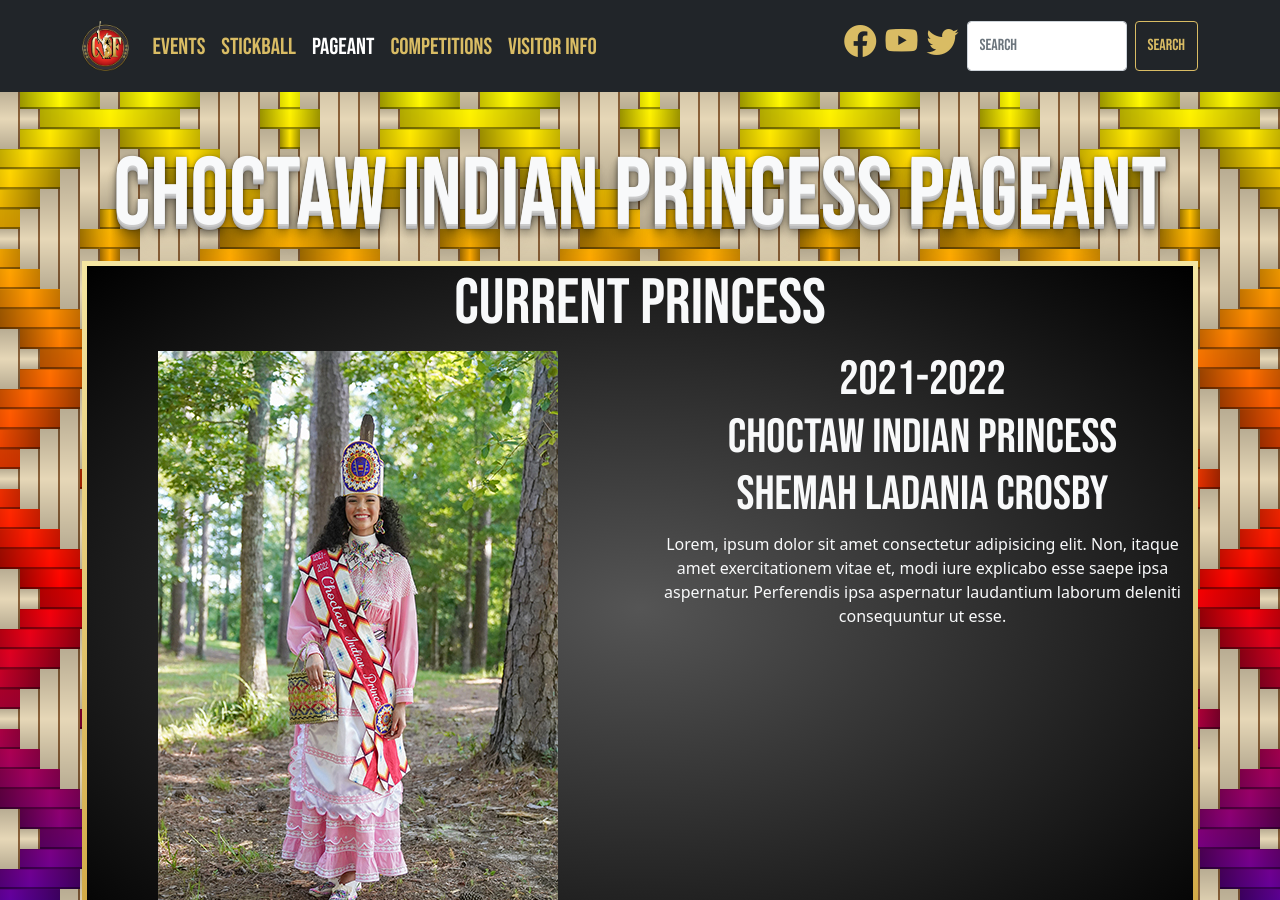
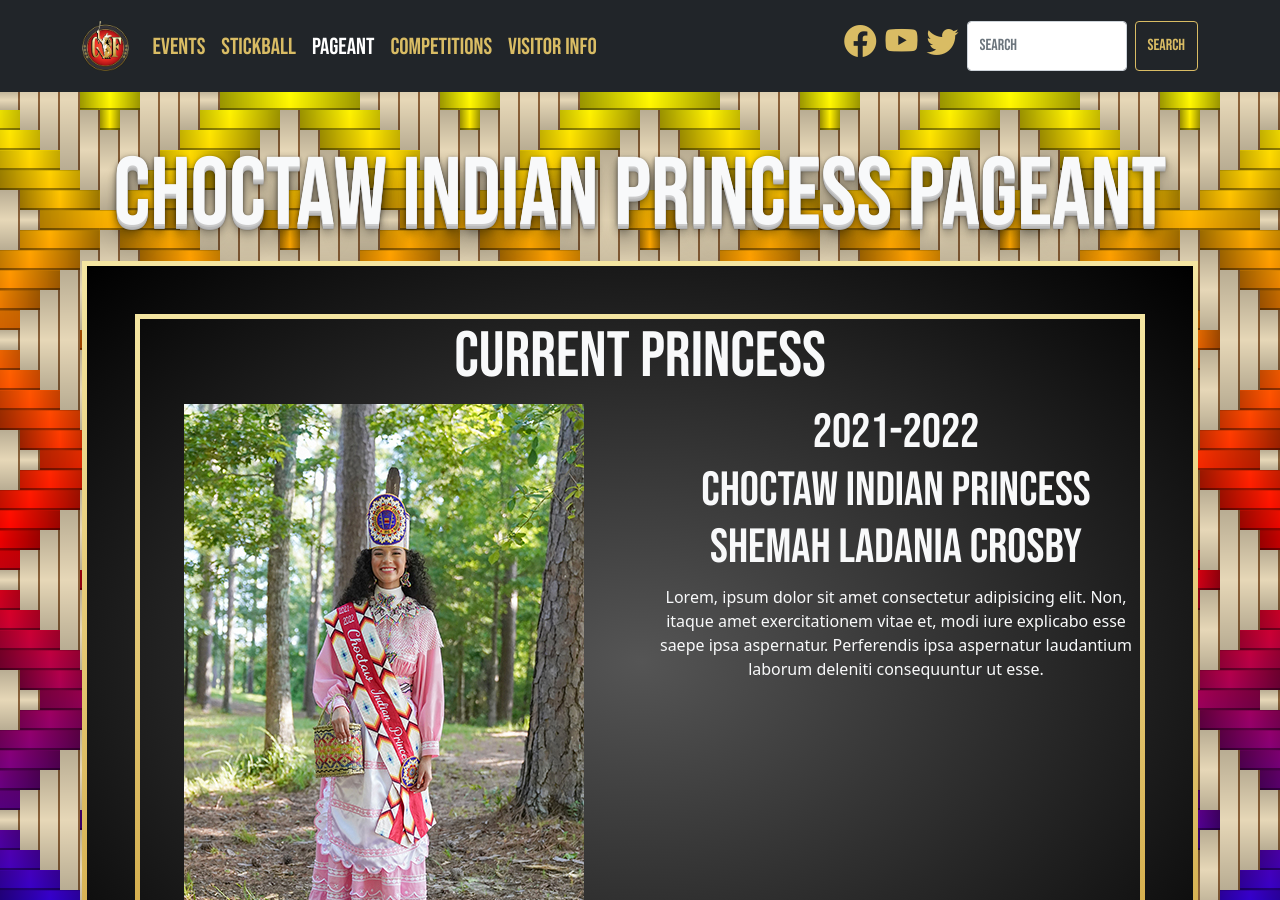
Before and after one commit to smattera/smattera.github.io, a Jekyll site: the page built from pageant/index.md, in a window 1280 px wide and 900 px high. Built offline with Jekyll 4.4.1, drawn with Linux system fonts in a browser that asks for light colours; nearby versions of some CDN libraries.

Commit message:
Update pageant.html

```diff
--- a/_includes/pageant.html
+++ b/_includes/pageant.html
@@ -1,18 +1,34 @@
 <section class="basket-bg py-5 text-center text-bg">
-    <div class="container">
-      <h1 class="shadow-text">Choctaw Indian Princess Pageant</h1>
-      <div class="card-gold-border" style="background:radial-gradient(#555, #000);">
+  <div class="container">
+    <h1 class="shadow-text">Choctaw Indian Princess Pageant</h1>
+    <div
+      class="card-gold-border p-5"
+      style="background: radial-gradient(#555, #000)"
+    >
+      <div class="card-gold-border">
         <h2>Current Princess</h2>
         <div class="row">
           <div class="col">
-            <img src="../assets/img/princess.jpg" alt="Shemah Ladania Crosby" class="img-fluid">
+            <img
+              src="../assets/img/princess.jpg"
+              alt="Shemah Ladania Crosby"
+              class="img-fluid"
+            />
           </div>
           <div class="col">
-            <h3>2021-2022<br>Choctaw Indian Princess<br>Shemah Ladania Crosby</h3>
-            <p>Lorem, ipsum dolor sit amet consectetur adipisicing elit. Non, itaque amet exercitationem vitae et, modi iure explicabo esse saepe ipsa aspernatur. Perferendis ipsa aspernatur laudantium laborum deleniti consequuntur ut esse.</p>
+            <h3>
+              2021-2022<br />Choctaw Indian Princess<br />Shemah Ladania Crosby
+            </h3>
+            <p>
+              Lorem, ipsum dolor sit amet consectetur adipisicing elit. Non,
+              itaque amet exercitationem vitae et, modi iure explicabo esse
+              saepe ipsa aspernatur. Perferendis ipsa aspernatur laudantium
+              laborum deleniti consequuntur ut esse.
+            </p>
           </div>
         </div>
       </div>
-      <h2 class="shadow-text">Contestants</h2>
     </div>
-  </section>
+    <h2 class="shadow-text">Contestants</h2>
+  </div>
+</section>
```
